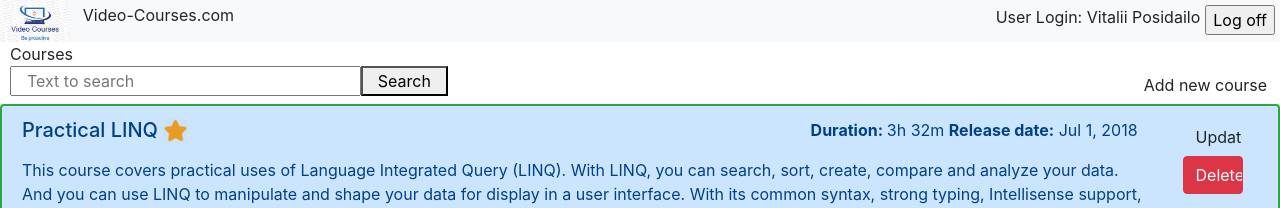
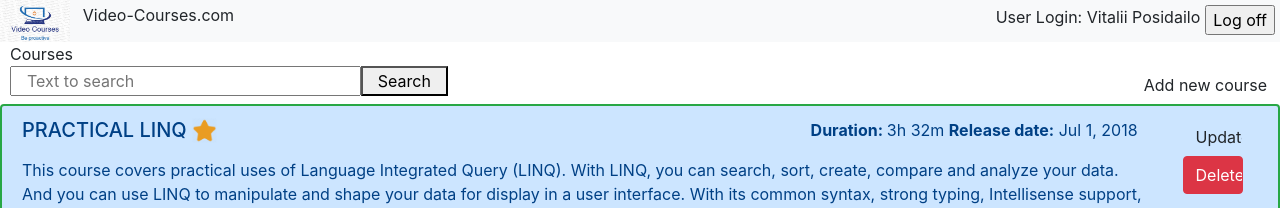
Before and after one commit to vposidailo/angular-mentee-program, an Angular app: page / in a window 1280 px wide. Shown: the top 208 px of the page. Built offline with nearby package versions, Linux system fonts and the light colour scheme.

Commit message:
Added uppercase pipeline for video cource item title.

```diff
--- a/src/app/video-courses-list/video-courses-list-item-component/video-courses-list-item-component.component.html
+++ b/src/app/video-courses-list/video-courses-list-item-component/video-courses-list-item-component.component.html
@@ -4,7 +4,7 @@
             <div class="row">
                 <div class="col-8">
                     <div class="row padding-left-inherit">
-                        <h5>{{VCItem.Title}}</h5>
+                        <h5>{{VCItem.Title | uppercase}}</h5>
                         <img id="HeaderLogoImage" src="/assets/Images/top_rated.png" class="top-rated-image" *ngIf="VCItem.IsTopRated"/>
                     </div>
                 </div>
```
